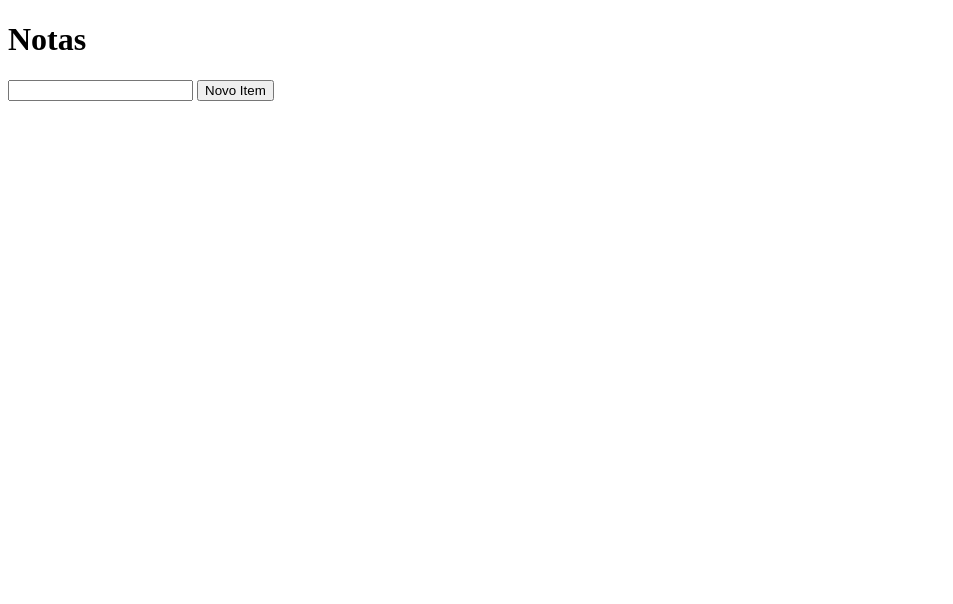
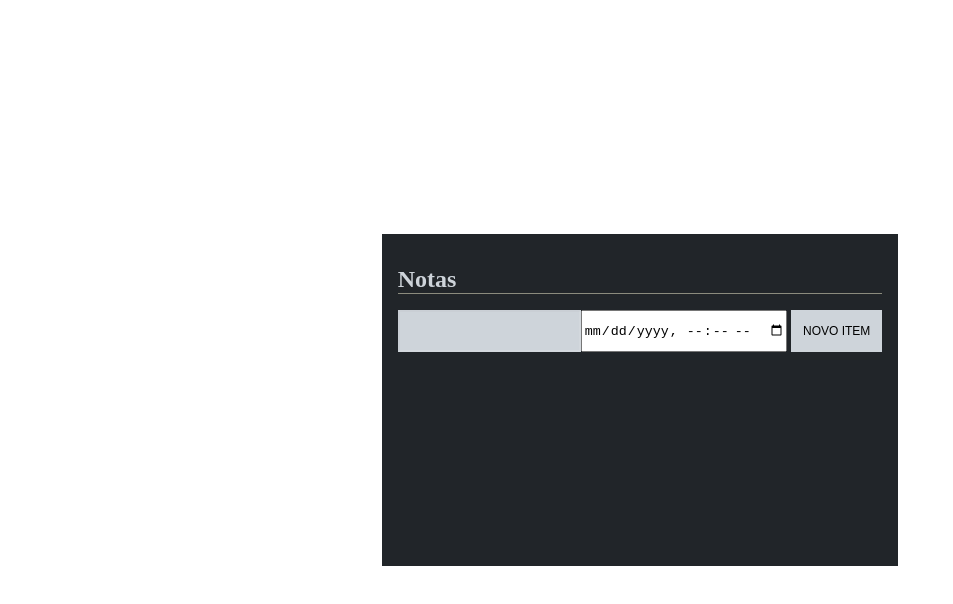
Before and after one commit to rxaviersantos/notas, a plain HTML site: page index.html in a window 1280 px wide. Shown: the whole page, without its empty margins (0-953 px from the left). Drawn offline with Linux system fonts and the light colour scheme; a web font is replaced by a local one.

Commit message:
create style.css

```diff
--- /dev/null
+++ b/assets/style.css
@@ -0,0 +1,160 @@
+body {
+    margin: 0;
+  }
+
+  .app {
+    display: flex;
+    align-items: center;
+    justify-content: center;
+    width: 100vw;
+    min-height: 100vh;
+  }
+
+  .todo-list {
+    background-color: #293241;
+    font-family: "Space Mono", monospace;
+    padding: 1rem;
+    min-width: 400px;
+    min-height: 300px;
+  }
+
+  .title {
+    border-bottom: 1px solid rgba(246, 241, 209, 0.5);
+    font-size: 1.5rem;
+    font-family: "BioRhyme", serif;
+    color: #ced4da;
+  }
+
+  .form {
+    display: flex;
+    justify-content: center;
+  }
+
+  .form-input,
+  .form-button {
+    border-radius: 0;
+    padding: 0.75rem;
+    font-size: 0.75rem;
+  }
+
+  .form-input {
+    outline: none;
+    background-color: #ced4da;
+    border-color: rgba(255, 255, 255, 0.1);
+  }
+
+  .form-button {
+    border: 1px;
+    background: #ced4da;
+    text-transform: uppercase;
+    cursor: pointer;
+    margin-left: 0.25rem;
+  }
+
+  .form-button:hover {
+    color: #ced4da;
+    background: rgba(246, 241, 209, 0.1);
+  }
+
+  body {
+    margin: 0;
+  }
+
+  .app {
+    display: flex;
+    align-items: center;
+    justify-content: center;
+    width: 100vw;
+    min-height: 100vh;
+  }
+
+  .todo-list {
+    background-color: #212529;
+    font-family: "Space Mono", monospace;
+    padding: 1rem;
+    min-width: 400px;
+    min-height: 300px;
+  }
+
+  .title {
+    border-bottom: 1px solid rgba(246, 241, 209, 0.5);
+    font-size: 1.5rem;
+    font-family: "BioRhyme", serif;
+    color: #ced4da;
+  }
+
+  .form {
+    display: flex;
+    justify-content: center;
+  }
+  .form-input, .form-button {
+    border-radius: 0;
+    padding: 0.75rem;
+    font-size: 0.75rem;
+  }
+  .form-input {
+    outline: none;
+    background-color: #ced4da;
+    border-color: rgba(255, 255, 255, 0.1);
+  }
+  .form-button {
+    border: 1px;
+    background: #ced4da;
+    text-transform: uppercase;
+    cursor: pointer;
+    margin-left: 0.25rem;
+  }
+  .form-button:hover {
+    color: #ced4da;
+    background: rgba(246, 241, 209, 0.1);
+  }
+
+  .list {
+    padding: 0;
+    list-style: none;
+    width: 100%;
+  }
+
+  .task {
+    background-color: rgba(255, 255, 255, 0.1);
+    color: #ced4da;
+    display: flex;
+    justify-content: space-between;
+    margin-bottom: 0.5rem;
+    padding: 1rem 3rem;
+  }
+
+  .check-button, .delete-button {
+    background-color: #ced4da;
+    border: none;
+    box-shadow: 0 0 8px rgba(0, 0, 0, 0.1);
+    outline: none;
+    border-radius: 2px;
+    cursor: pointer;
+  }
+
+  .task.done .check-button {
+    background-color: #46494C;
+    color: #ced4da;
+  }
+
+  .check-icon {
+    display: block;
+    padding: 1px;
+    width: 10px;
+    height: 10px;
+    background-color: transparent;
+    border-radius: 50%;
+  }
+
+  .task.done .check-icon {
+    background-color: #0B2027;
+  }
+
+  .content {
+    margin: 0;
+  }
+
+  .task.done .content {
+    text-decoration: line-through;
+  }
--- a/index.html
+++ b/index.html
@@ -3,7 +3,7 @@
 <head>
   <meta charset="UTF-8">
   <meta name="viewport" content="width=device-width, initial-scale=1.0">
-  <link rel="stylesheet" href="./assets/css/style.css">
+  <link rel="stylesheet" href="./assets/style.css">
   <link rel="stylesheet" href="https://fonts.googleapis.com/css2?family=BioRhyme&amp;family=Space+Mono&amp;display=swap">
   <link rel="stylesheet" href="https://fonts.googleapis.com/icon?family=Material+Icons">
   <title>Ceep</title>
@@ -17,6 +17,7 @@
 
       <form class="form" action="">
         <input class="form-input" type="text" data-form-input>
+        <input type="datetime-local" date-form-input>
         <button class="form-button" data-form-button> Novo Item </button>
       </form>
 
--- a/main.js
+++ b/main.js
@@ -8,6 +8,10 @@ import BotaoDeleta from './componentes/deletaTarefa.js'
     const lista = document.querySelector('[data-list]')
     const input = document.querySelector('[data-form-input]')
     const valor = input.value
+
+    const calendario = document.querySelector('[date-form-input]')
+    const data = calendario.value
+    console.log(data)
 
     const tarefa = document.createElement('li')
     tarefa.classList.add('task')
```
